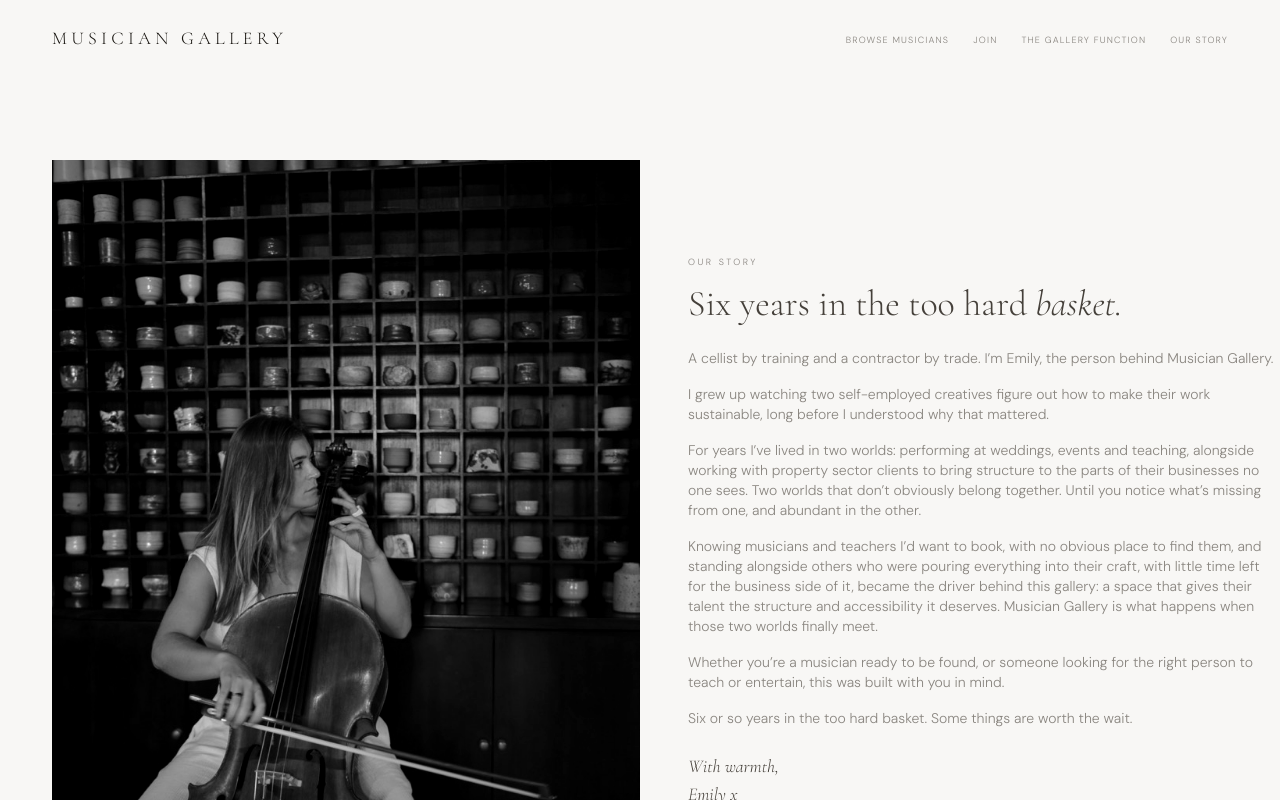
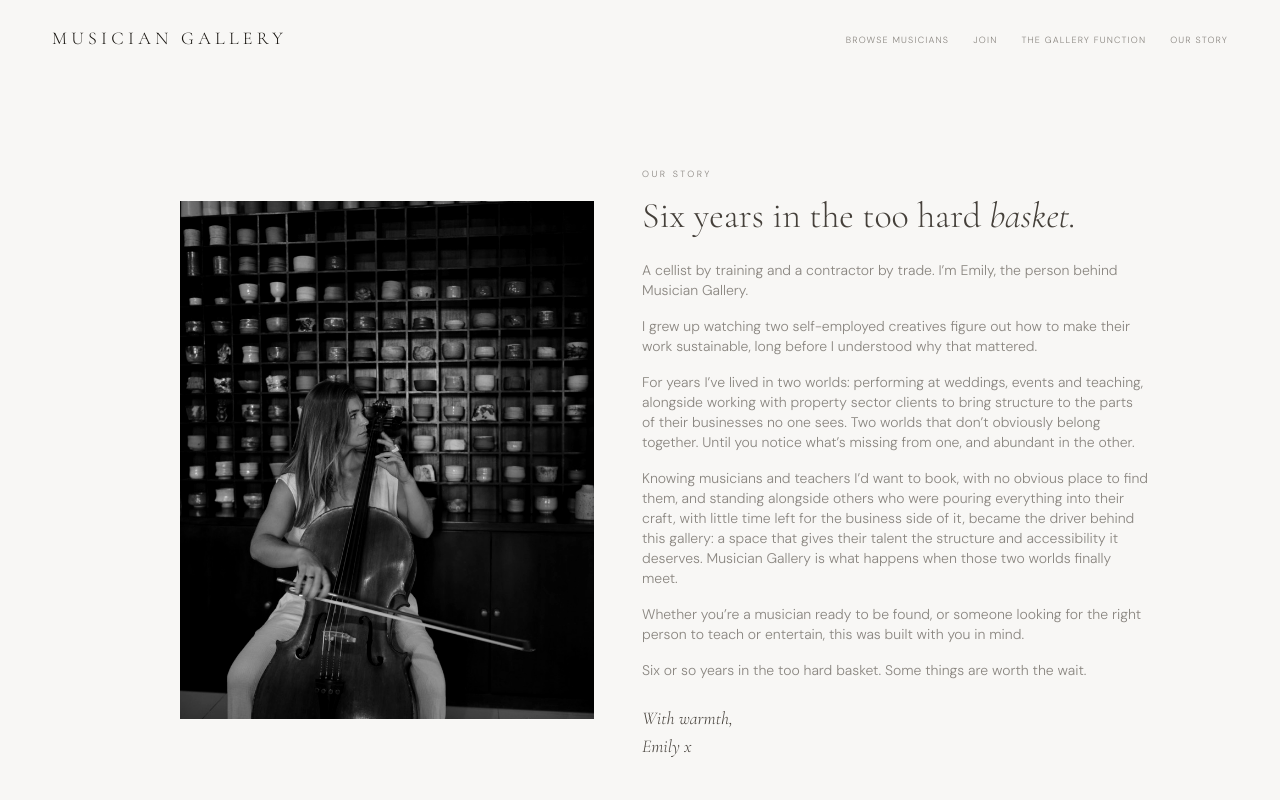
Before and after one commit to musiciangallery/Musician-Gallery, a Next.js app: page /our-story in a window 1280 px wide. Shown: the top 800 px of the page. Built offline with nearby package versions, Linux system fonts and the light colour scheme.

Commit message:
Update page.tsx

```diff
--- a/src/app/our-story/page.tsx
+++ b/src/app/our-story/page.tsx
@@ -7,17 +7,17 @@ export const metadata: Metadata = {
 
 export default function OurStoryPage() {
   return (
-    <section className="px-6 md:px-[52px] py-16 grid md:grid-cols-[50%_50%] gap-12 items-center">
+    <section className="max-w-5xl mx-auto px-6 md:px-[52px] py-16 grid md:grid-cols-[45%_55%] gap-12 items-center">
       <div className="relative aspect-[4/5] order-2 md:order-1">
         <Image
           src="/brand/story-emily-cello.jpg"
           alt="Emily, founder of Musician Gallery, playing cello"
           fill
           className="object-cover photo-mono"
-          sizes="(max-width: 768px) 100vw, 50vw"
+          sizes="(max-width: 768px) 100vw, 45vw"
         />
       </div>
-      <div className="order-1 md:order-2">
+      <div className="order-1 md:order-2 max-w-lg">
         <span className="eyebrow">Our Story</span>
         <h1 className="font-serif text-3xl md:text-4xl mt-3 mb-6">
           Six years in the too hard <em>basket.</em>
```
